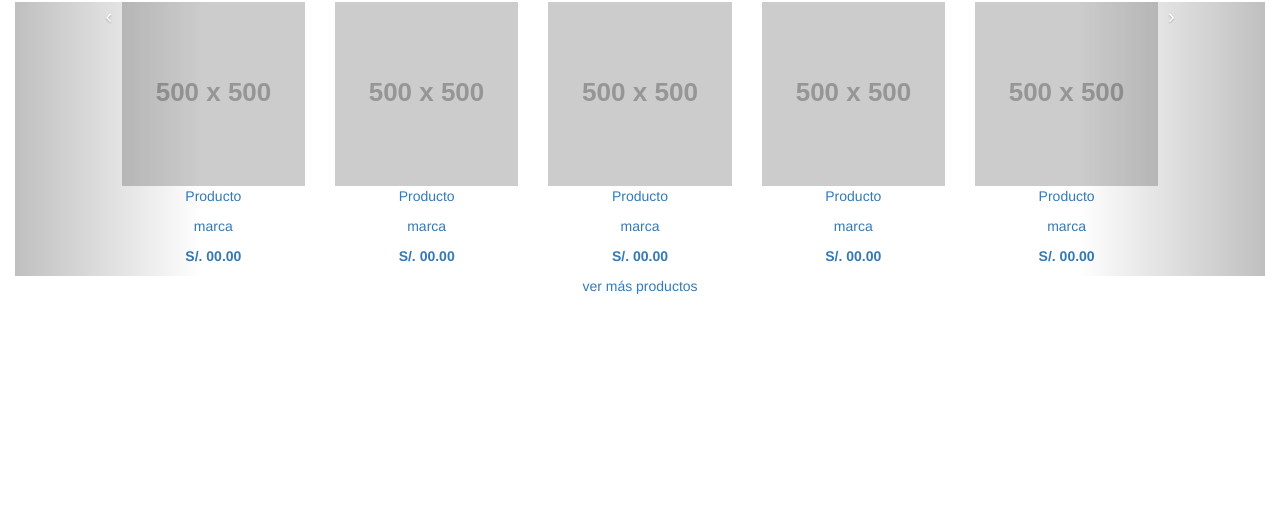
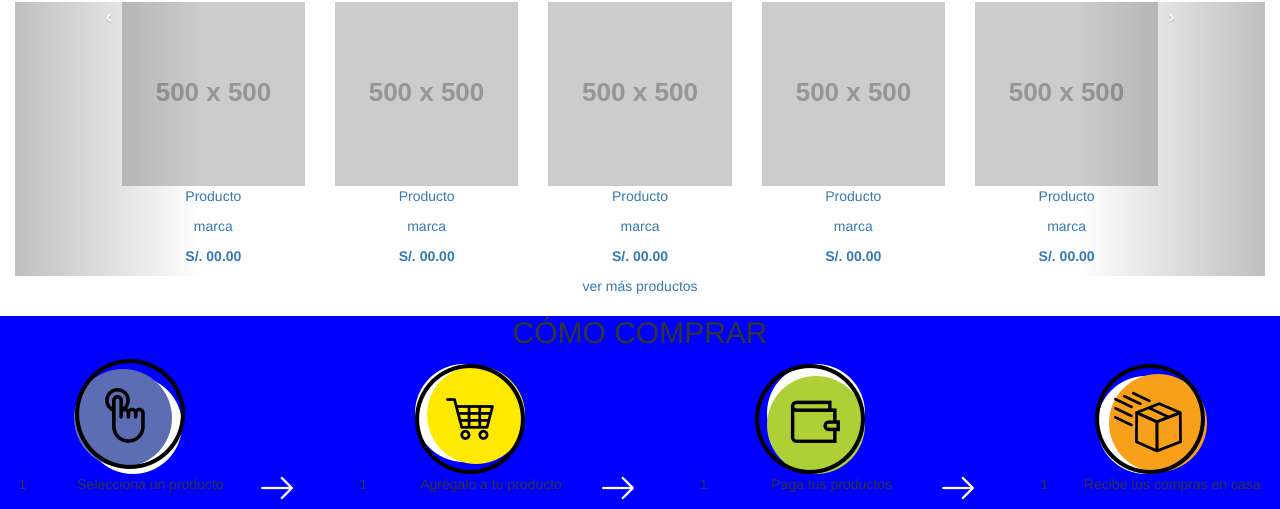
Before and after one commit to Astephannie/PetShop, a plain HTML site: page index.html in a window 1280 px wide. Shown: the part 593-1102 px from the top of the page. Before the commit the page ends 889 px from the top, so only its background shows below. Drawn offline with Linux system fonts and the light colour scheme; placeholder pictures from the web are drawn by us.

Commit message:
añadiendo seccion como-comprar

```diff
--- a/index.html
+++ b/index.html
@@ -8,6 +8,7 @@
     <title>PetShop</title>
     <!-- Bootstrap Core CSS -->
     <link rel="stylesheet" href="stylesheets/bootstrap.min.css">
+    <link rel="stylesheet" href="stylesheets/style.css">
   </head>
   <body>
     <header>
@@ -215,6 +216,40 @@
       </div>
       <a href="" class="text-center">ver más productos</a>
     </section>
+    <section id="como-comprar" class="seccion text-center" style="background-color:blue;">
+      <h2>CÓMO COMPRAR</h2>
+      <div class="serie-comprar">
+        <div style="width:20%;" class="inline-block">
+          <img src="assets/icons/1.png" alt="" class="img-responsive" style="margin: 0 auto;">
+          <p class="col-sm-2">1</p>
+          <p class="col-sm-10">Selecciona un producto</p>
+        </div>
+        <div style="width:6%;" class="inline-block">
+          <img src="assets/icons/flecha_derecha.png" alt="" class="img-responsive" style="margin: auto 0;">
+        </div>
+        <div style="width:20%;" class="inline-block">
+          <img src="assets/icons/2.png" alt="" class="img-responsive" style="margin: 0 auto;">
+          <p class="col-sm-2">1</p>
+          <p class="col-sm-10">Agrégalo a tu producto</p>
+        </div>
+        <div style="width:6%;" class="inline-block">
+          <img src="assets/icons/flecha_derecha.png" alt="" class="img-responsive" style="margin: auto 0;">
+        </div>
+        <div style="width:20%;" class="inline-block">
+          <img src="assets/icons/3.png" alt="" class="img-responsive" style="margin: 0 auto;">
+          <p class="col-sm-2">1</p>
+          <p class="col-sm-10">Paga tus productos</p>
+        </div>
+        <div style="width:6%;" class="inline-block">
+          <img src="assets/icons/flecha_derecha.png" alt="" class="img-responsive" style="margin: auto 0;">
+        </div>
+        <div style="width:20%;" class="inline-block">
+          <img src="assets/icons/4.png" alt="" class="img-responsive" style="margin: 0 auto;">
+          <p class="col-sm-2">1</p>
+          <p class="col-sm-10">Recibe tus compras en casa</p>
+        </div>
+      </div>
+    </section>
     <!-- jQuery -->
     <script src="javascripts/jquery-1.12.3.min.js"></script>
     <!-- Bootstrap Core JavaScript -->
--- /dev/null
+++ b/stylesheets/style.css
@@ -0,0 +1,4 @@
+
+.inline-block{
+  display: inline-block;
+}
```
Also changed, not shown: assets/icons/flecha_derecha.png (added).
